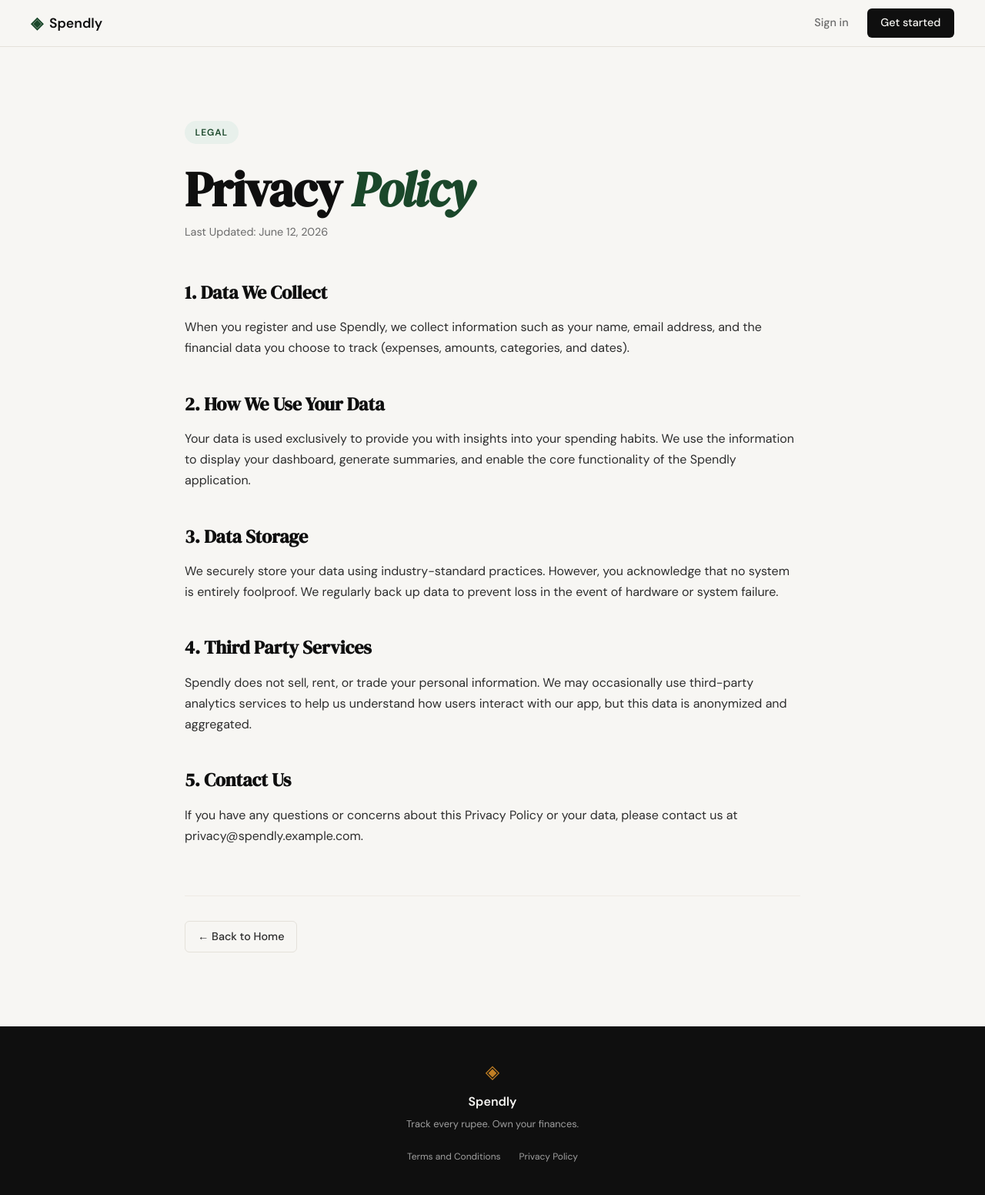
After one commit to sayan-majee21/spendly, a Flask app: page /privacy in a window 1280 px wide. The commit adds this page. Shown: the whole page at 77% size. Run offline with Flask 3, Linux system fonts and the light colour scheme.

Commit message:
landing: add privacy policy page and route

```diff
--- a/app.py
+++ b/app.py
@@ -25,6 +25,11 @@ def login():
 @app.route("/terms")
 def terms():
     return render_template("terms.html")
+
+
+@app.route("/privacy")
+def privacy():
+    return render_template("privacy.html")
 
 
 # ------------------------------------------------------------------ #
--- a/templates/base.html
+++ b/templates/base.html
@@ -36,7 +36,7 @@
             <p class="footer-copy">Track every rupee. Own your finances.</p>
             <div class="footer-links">
                 <a href="{{ url_for('terms') }}" class="footer-link">Terms and Conditions</a>
-                <a href="#" class="footer-link">Privacy Policy</a>
+                <a href="{{ url_for('privacy') }}" class="footer-link">Privacy Policy</a>
             </div>
         </div>
     </footer>
--- /dev/null
+++ b/templates/privacy.html
@@ -0,0 +1,44 @@
+{% extends "base.html" %}
+
+{% block title %}Privacy Policy — Spendly{% endblock %}
+
+{% block content %}
+<div class="terms-section" style="padding: 6rem 2rem; background: var(--paper);">
+    <div class="terms-inner" style="max-width: 800px; margin: 0 auto;">
+        <div class="hero-badge">Legal</div>
+        <h1 class="hero-title" style="margin-bottom: 0.5rem;">Privacy <em>Policy</em></h1>
+        <p style="color: var(--ink-muted); margin-bottom: 3rem; font-size: 0.9rem;">Last Updated: June 12, 2026</p>
+
+        <div class="terms-content" style="display: flex; flex-direction: column; gap: 2.5rem;">
+            <section>
+                <h2 style="font-family: var(--font-display); font-size: 1.5rem; color: var(--ink); margin-bottom: 0.75rem;">1. Data We Collect</h2>
+                <p style="color: var(--ink-soft); font-size: 1rem; line-height: 1.7;">When you register and use Spendly, we collect information such as your name, email address, and the financial data you choose to track (expenses, amounts, categories, and dates).</p>
+            </section>
+
+            <section>
+                <h2 style="font-family: var(--font-display); font-size: 1.5rem; color: var(--ink); margin-bottom: 0.75rem;">2. How We Use Your Data</h2>
+                <p style="color: var(--ink-soft); font-size: 1rem; line-height: 1.7;">Your data is used exclusively to provide you with insights into your spending habits. We use the information to display your dashboard, generate summaries, and enable the core functionality of the Spendly application.</p>
+            </section>
+
+            <section>
+                <h2 style="font-family: var(--font-display); font-size: 1.5rem; color: var(--ink); margin-bottom: 0.75rem;">3. Data Storage</h2>
+                <p style="color: var(--ink-soft); font-size: 1rem; line-height: 1.7;">We securely store your data using industry-standard practices. However, you acknowledge that no system is entirely foolproof. We regularly back up data to prevent loss in the event of hardware or system failure.</p>
+            </section>
+
+            <section>
+                <h2 style="font-family: var(--font-display); font-size: 1.5rem; color: var(--ink); margin-bottom: 0.75rem;">4. Third Party Services</h2>
+                <p style="color: var(--ink-soft); font-size: 1rem; line-height: 1.7;">Spendly does not sell, rent, or trade your personal information. We may occasionally use third-party analytics services to help us understand how users interact with our app, but this data is anonymized and aggregated.</p>
+            </section>
+
+            <section>
+                <h2 style="font-family: var(--font-display); font-size: 1.5rem; color: var(--ink); margin-bottom: 0.75rem;">5. Contact Us</h2>
+                <p style="color: var(--ink-soft); font-size: 1rem; line-height: 1.7;">If you have any questions or concerns about this Privacy Policy or your data, please contact us at privacy@spendly.example.com.</p>
+            </section>
+        </div>
+
+        <div style="margin-top: 4rem; padding-top: 2rem; border-top: 1px solid var(--border-soft);">
+            <a href="{{ url_for('landing') }}" class="btn-ghost" style="padding: 0.5rem 1rem;">&larr; Back to Home</a>
+        </div>
+    </div>
+</div>
+{% endblock %}
```
